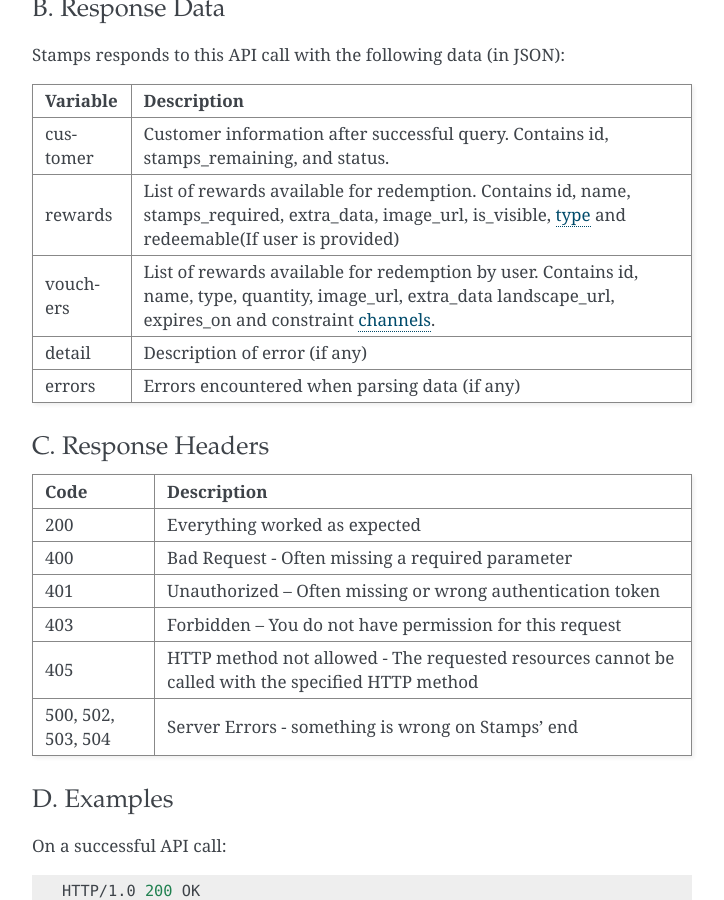
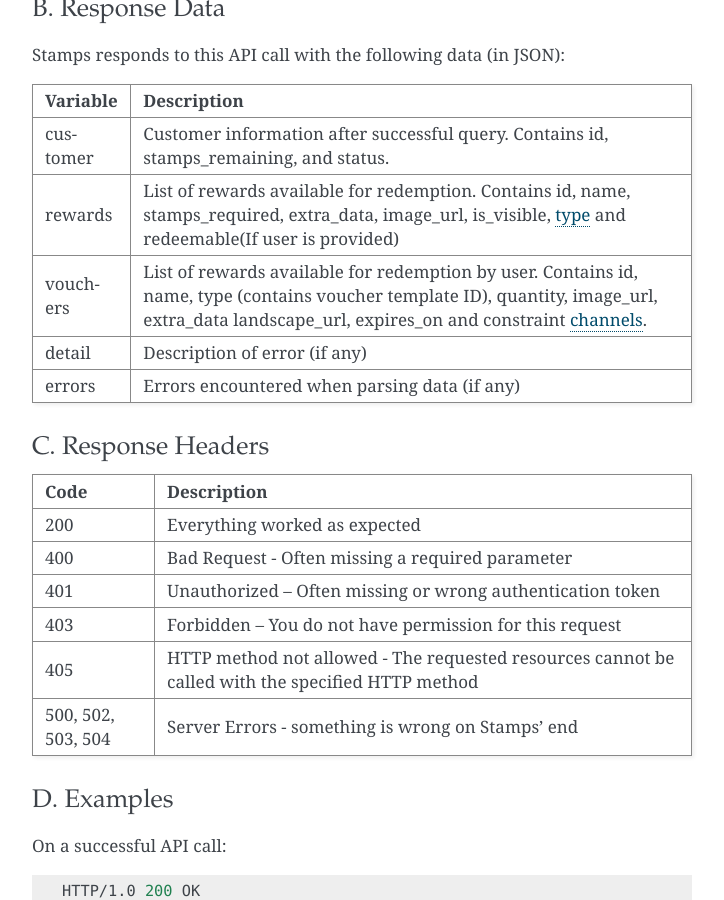
Before and after one commit to ui/stamps-api-docs, a Sphinx documentation site: the page built from source/reward_api.rst, in a window 1280 px wide and 900 px high, scrolled down 1285 px. Shown: the whole window, without its empty margins (388-1112 px from the left). Built offline with Sphinx 7.4.7, drawn with Linux system fonts in a browser that asks for light colours.

Commit message:
Describe voucher type in rewards API docs

```diff
--- a/source/reward_api.rst
+++ b/source/reward_api.rst
@@ -49,7 +49,7 @@ rewards             List of rewards available for redemption.
                     Contains id, name, stamps_required, extra_data, image_url, is_visible,
                     :ref:`type <Reward Type>` and redeemable(If user is provided)
 vouchers            List of rewards available for redemption by user.
-                    Contains  id, name, type, quantity, image_url, extra_data
+                    Contains id, name, type (contains voucher template ID), quantity, image_url, extra_data
                     landscape_url, expires_on and constraint :ref:`channels <Channel Type>`.
 detail              Description of error (if any)
 errors              Errors encountered when parsing
```
